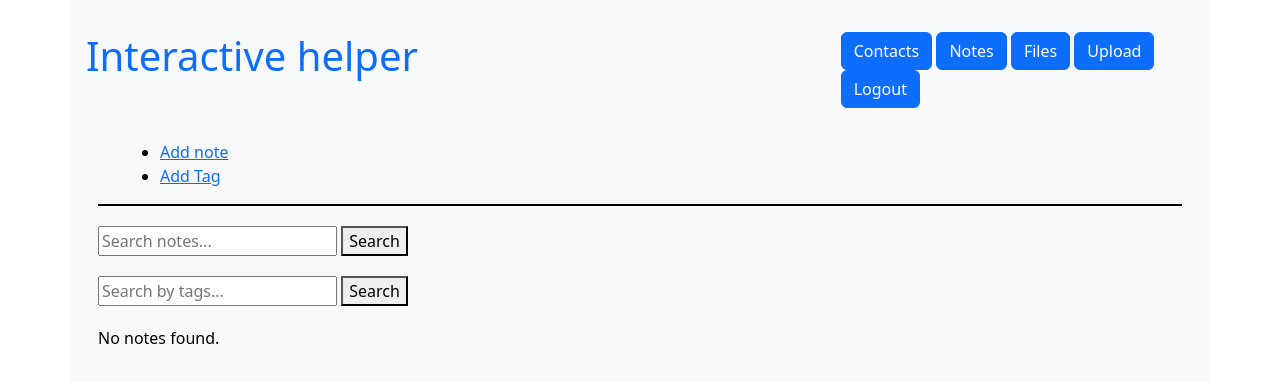
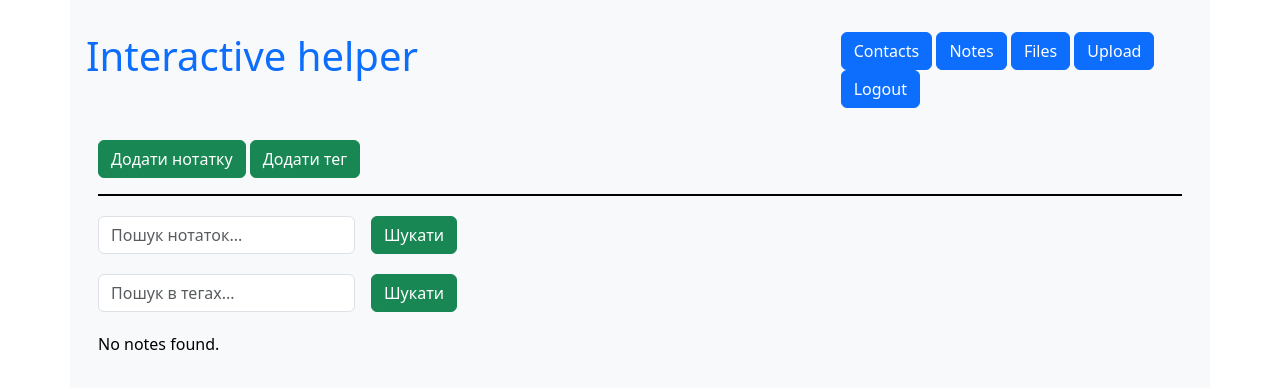
Before and after one commit to andrewpechersky/Interactive_helper, a Django app: page /notes/ in a window 1280 px wide. Shown: the top 389 px of the page. Run offline with Django 5.2, Linux system fonts and the light colour scheme; the visitor is signed in with stand-in values (Sample User, id 1); data that the repository does not hold is empty.

Commit message:
Update style in all apps

```diff
--- a/interactive_helper/contacts/templates/contacts/edit_contact.html
+++ b/interactive_helper/contacts/templates/contacts/edit_contact.html
@@ -10,7 +10,7 @@
     <form method="POST">
         {% csrf_token %}
         {{ form.as_p }}
-        <button type="submit">Зберегти</button>
+        <button type="submit" class="btn btn-success">Зберегти</button>
     </form>
 </body>
 </html>
--- a/interactive_helper/files/templates/files/upload.html
+++ b/interactive_helper/files/templates/files/upload.html
@@ -2,7 +2,7 @@
 
 {% block content %}
 <div>
-    <h2>Upload File</h2>
+    <h2>Завантажити файл</h2>
         <form method="post" enctype="multipart/form-data" class="row g-3">
             {% csrf_token %}
             {{ form.as_p }}
@@ -10,7 +10,7 @@
                     <input type="file" name="file" class="form-control">
                 </div>
                 <div class="col-auto">
-                    <button type="submit" class="btn btn-success">Upload</button>
+                    <button type="submit" class="btn btn-success">Завантажити</button>
                 </div>
         </form>
 </div>
--- a/interactive_helper/notes/templates/notes/edit_notes.html
+++ b/interactive_helper/notes/templates/notes/edit_notes.html
@@ -10,7 +10,7 @@
     <form method="POST">
         {% csrf_token %}
         {{ form.as_p }}
-        <button type="submit">Зберегти</button>
+        <button type="submit" class="btn btn-success">Зберегти</button>
     </form>
 </body>
 </html>
--- a/interactive_helper/notes/templates/notes/index.html
+++ b/interactive_helper/notes/templates/notes/index.html
@@ -2,38 +2,48 @@
 
 {% block content %}
 <main class="container">
-    <nav style="margin-bottom: 20px; border-bottom: 2px solid; padding-left: 30px">
-        <ul>
-            <li><a href="{% url 'notes:add_notes' %}" role="button">Add note</a></li>
-            <li><a href="{% url 'notes:tag' %}" role="button">Add Tag</a></li>
-        </ul>
+    <nav style="margin-bottom: 20px; border-bottom: 2px solid; padding-left: 0px">
+        <a href="{% url 'notes:add_notes' %}" role="button" class="btn btn-success mb-3">Додати нотатку</a></li>
+        <a href="{% url 'notes:tag' %}" role="button" class="btn btn-success mb-3">Додати тег</a></li>
     </nav>
 
     <form method="GET" action="{% url 'notes:index' %}" style="margin-bottom: 20px;">
-        <input type="text" name="q" placeholder="Search notes...">
-        <button type="submit">Search</button>
+        <div class="row g-3">
+                <div class="col-auto">
+                    <input type="text" class="form-control" name="q" placeholder="Пошук нотаток...">
+                </div>
+                <div class="col-auto">
+                    <button type="submit" class="btn btn-success">Шукати</button>
+                </div>
+        </div>
     </form>
 
     <form method="GET" action="{% url 'notes:index' %}" style="margin-bottom: 20px;">
-        <input type="text" name="tag" placeholder="Search by tags...">
-        <button type="submit">Search</button>
+        <div class="row g-3">
+                <div class="col-auto">
+                    <input type="text" class="form-control" name="tag" placeholder="Пошук в тегах...">
+                </div>
+                <div class="col-auto">
+                    <button type="submit" class="btn btn-success">Шукати</button>
+                </div>
+        </div>
     </form>
 
     {% if notes %}
         {% for note in notes %}
-        <ul>
-            <li>
+        <div class="card mb-3">
+            <div class="card-body">
                 {% if not note.done %}
                 <a href="{% url 'notes:detail' note.id %}" role="button" class="outline"> <h2>{{ note.name }}</h2> </a>
-                <a href="{% url 'notes:set_done' note.id %}" role="button" class="btn btn-primary"> Mark Done </a>
+                <a href="{% url 'notes:set_done' note.id %}" role="button" class="btn btn-primary"> Позначити як виконану </a>
                 <a href="{% url 'notes:delete' note.id %}" role="button" class="btn btn-secondary"> Видалити нотатку </a>
-                <a href="{% url 'notes:edit' note.id %}" role="button" class="btn btn-secondary"> Edit note </a>
+                <a href="{% url 'notes:edit' note.id %}" role="button" class="btn btn-secondary"> Редагувати нотатку </a>
                 {% else %}
                 <a href="{% url 'notes:detail' note.id %}" role="button" class="secondary"><s>{{ note.name }}</s></a>
-                <a href="{% url 'notes:delete' note.id %}" role="button" class="btn btn-secondary"> Delete note </a>
+                <a href="{% url 'notes:delete' note.id %}" role="button" class="btn btn-secondary"> Видалити нотатку </a>
                 {% endif %}
-            </li>
-        </ul>
+            </div>
+        </div>
         {% endfor %}
     {% else %}
         <p>No notes found.</p>
```
Also changed, not shown: interactive_helper/contacts/templates/contacts/add_contact.html (+8 -8 lines), interactive_helper/contacts/templates/contacts/contact_list.html (+22 -9 lines), interactive_helper/files/templates/files/file_list.html (+8 -10 lines), interactive_helper/notes/templates/notes/add_notes.html (+7 -7 lines), interactive_helper/notes/templates/notes/tag.html (+17 -9 lines).
